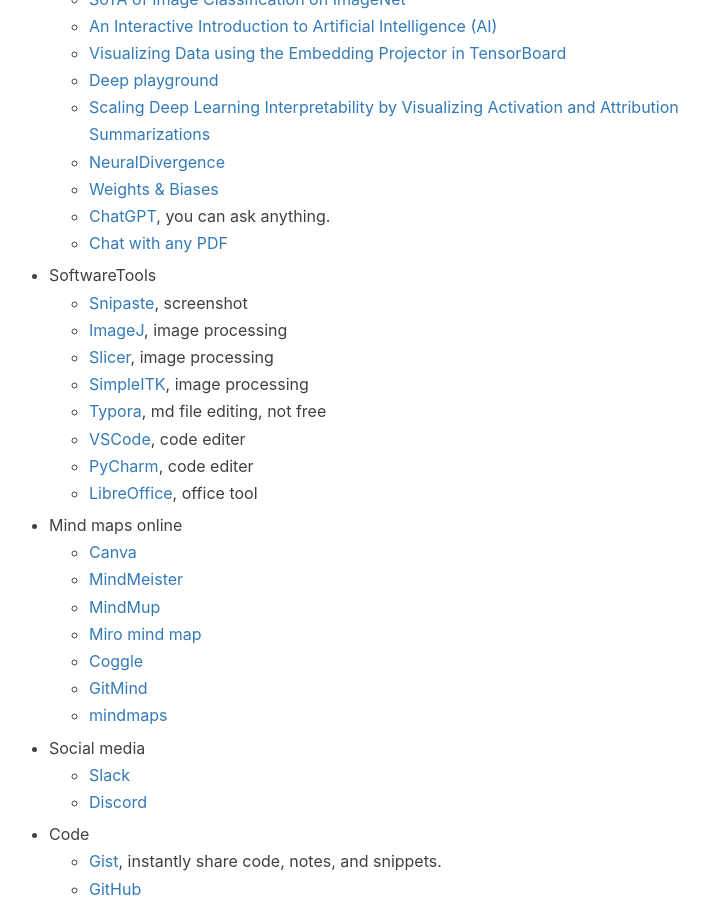
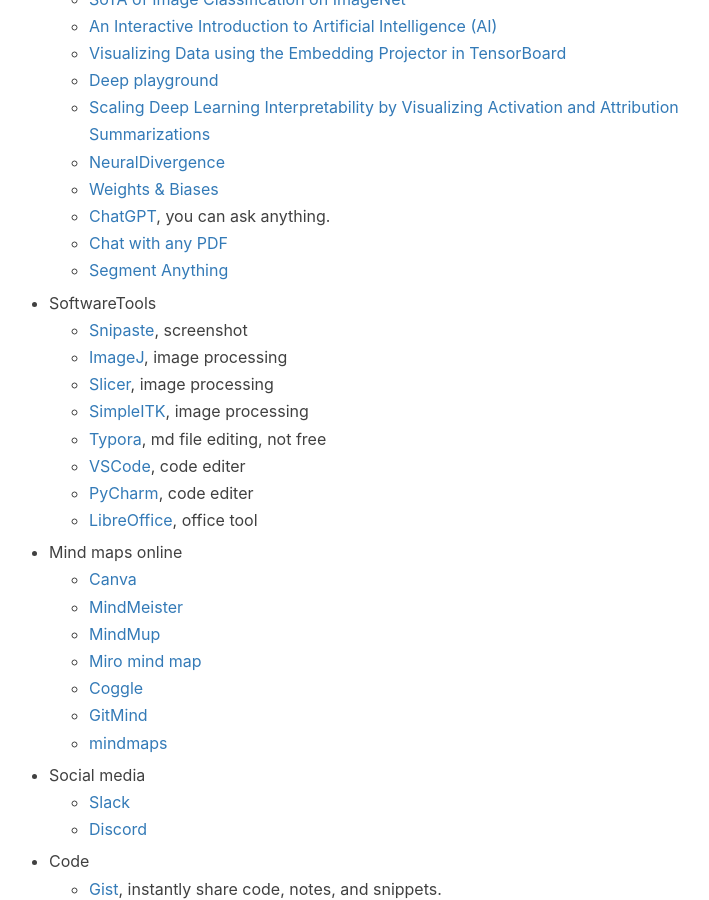
Before and after one commit to jizhang02/jizhang02.github.io, a Jekyll site: the page built from _posts/2020-02-24-productivity.markdown, in a window 1280 px wide and 900 px high, scrolled down 2768 px. Shown: the whole window, without its empty margins (256-965 px from the left). Built offline with Jekyll 4.4.1, drawn with Linux system fonts in a browser that asks for light colours; nearby versions of some CDN libraries; a script that is not in the unit is left out; comment, search, counter and statistics services are not loaded.

Commit message:
Update 2020-02-24-productivity.markdown

```diff
--- a/_posts/2020-02-24-productivity.markdown
+++ b/_posts/2020-02-24-productivity.markdown
@@ -111,6 +111,7 @@
     * [Weights & Biases](https://wandb.ai/site)
     * [ChatGPT](https://chat.openai.com/chat), you can ask anything.
     * [Chat with any PDF](https://www.chatpdf.com/)
+    * [Segment Anything](https://segment-anything.com/)
 
 
 * SoftwareTools
```
